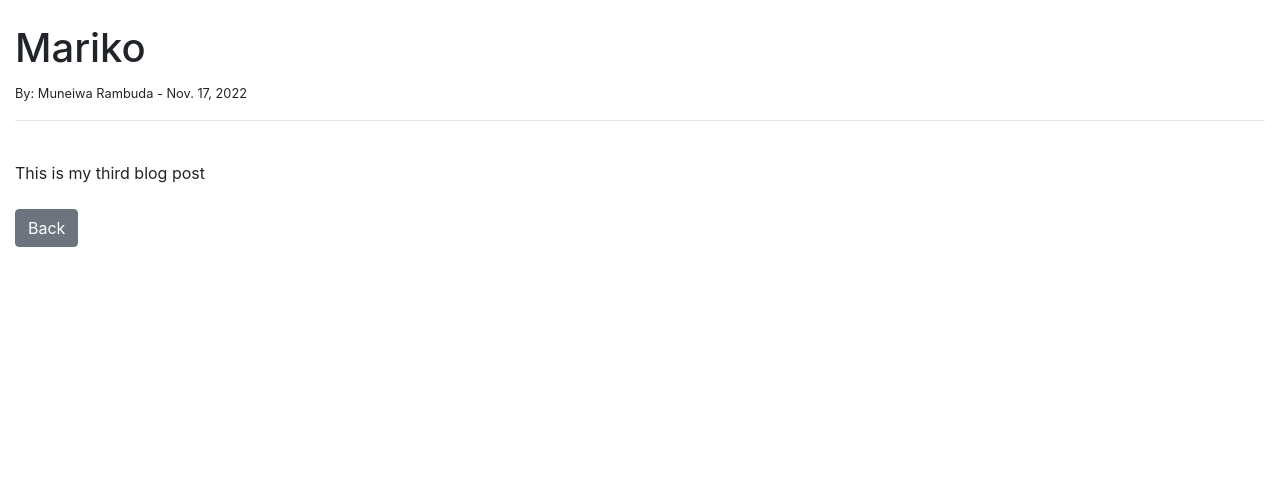
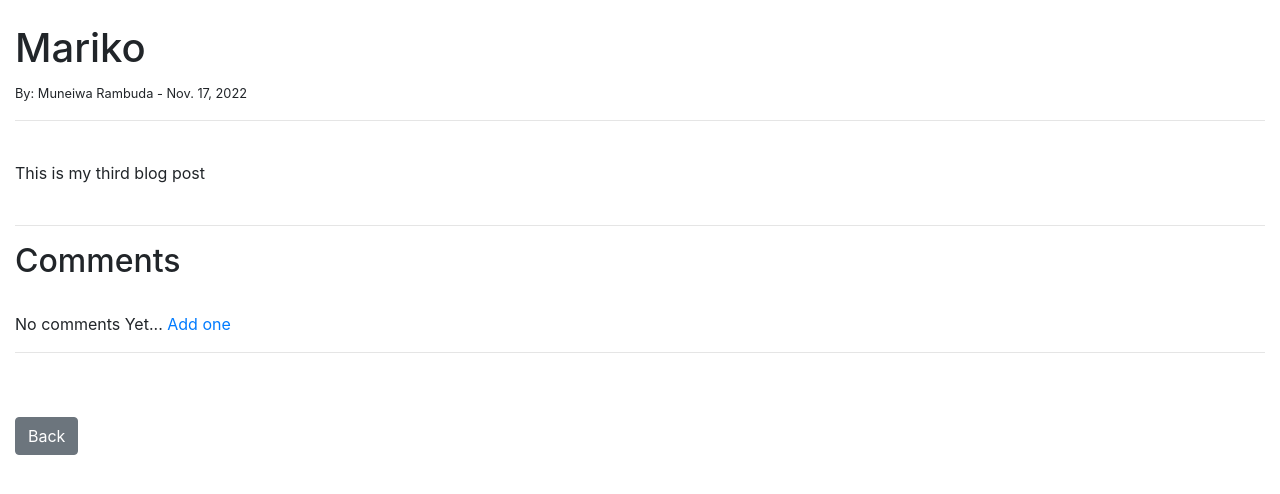
Before and after one commit to u16273992/216064232, a Django app: page /article/3 in a window 1280 px wide. Shown: the part 56-550 px from the top of the page. Run offline with Django 4.2, Linux system fonts and the light colour scheme; data comes from the database, SQL or seed files in the repository; both versions use the stored data as it was after the commit.

Commit message:
working on comment section

```diff
--- a/myBlogProject/myBlog/admin.py
+++ b/myBlogProject/myBlog/admin.py
@@ -1,5 +1,6 @@
 from django.contrib import admin
-from .models import Post, Category
+from .models import Post, Category,Comment
 
 admin.site.register(Post)
 admin.site.register(Category)
+admin.site.register(Comment)
--- a/myBlogProject/myBlog/models.py
+++ b/myBlogProject/myBlog/models.py
@@ -26,3 +26,12 @@ class Post(models.Model):
 
     def get_absolute_url(self):
         return reverse('article_detail', args=(str(self.id)))
+
+class Comment(models.Model):
+    post = models.ForeignKey(Post, related_name="comments" ,on_delete=models.CASCADE)
+    name = models.CharField(max_length=255)
+    body = models.TextField()
+    date_added = models.DateTimeField(auto_now_add=True)
+
+    def __str__(self):
+        return '%s - %s' % ( self.post.title, self.name )
--- a/myBlogProject/myBlog/templates/article_details.html
+++ b/myBlogProject/myBlog/templates/article_details.html
@@ -24,6 +24,27 @@
 <hr>
 <br/>
 {{ post.body| safe }}
+<br/><br/>
+<hr>
+<h2>Comments</h2>
+<br/>
+{% if not post.comments.all %}
+    No comments Yet...
+    <a href="#"> Add one</a>
+
+{% else %}
+    {% for comment in post.comments.all%}
+        <strong>
+            {{ comment.name }} -
+            {{ comment.date_added}}
+        </strong>
+    </br>
+    {{ comment.body }}
+
+    {% endfor %}
+
+{% endif %}
+<hr>
 
 
 <br/><br/>
```
Also changed, not shown: README.md, myBlogProject/db.sqlite3, myBlogProject/myBlog/migrations/0005_comment.py (added).
